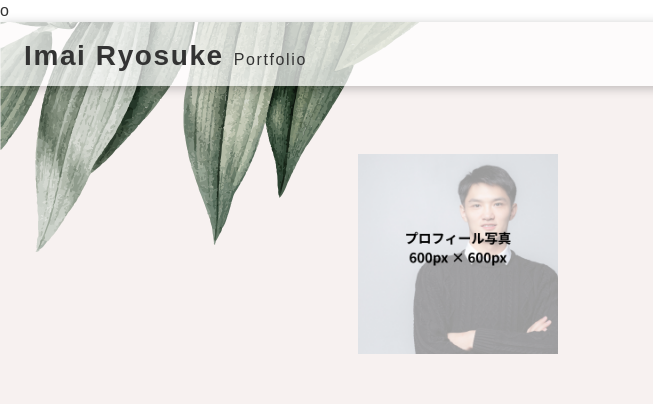
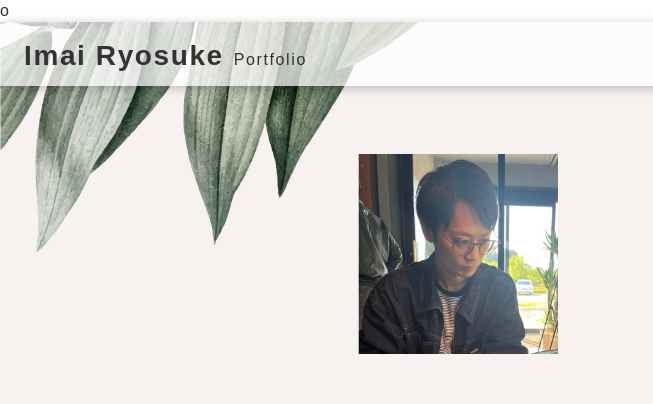
Before and after one commit to ryo-im/portfolio-site, a plain HTML site: page index.html in a window 1280 px wide. Shown: the top 404 px of the page, 0-653 px from the left. Drawn offline with nearby package versions, Linux system fonts and the light colour scheme.

Commit message:
画像挿入

```diff
--- a/index.html
+++ b/index.html
@@ -34,7 +34,7 @@ o<!DOCTYPE html>
           <div class="firstview__main">
             <div class="firstview__main-pict obj-fit-img">
               <!-- imagesに配置した、プロフィール画像のパスを記載する -->
-              <img src="./images/pict-firstview-main.jpg">
+              <img src="./images/pict-prof.jpeg">
             </div>
             <div class="firstview__info">
               <h2>
```
Also changed, not shown: works/02.html (+1 -1 lines), images/pict-prof.jpeg (added), images/pict-profile.jpeg (added).
